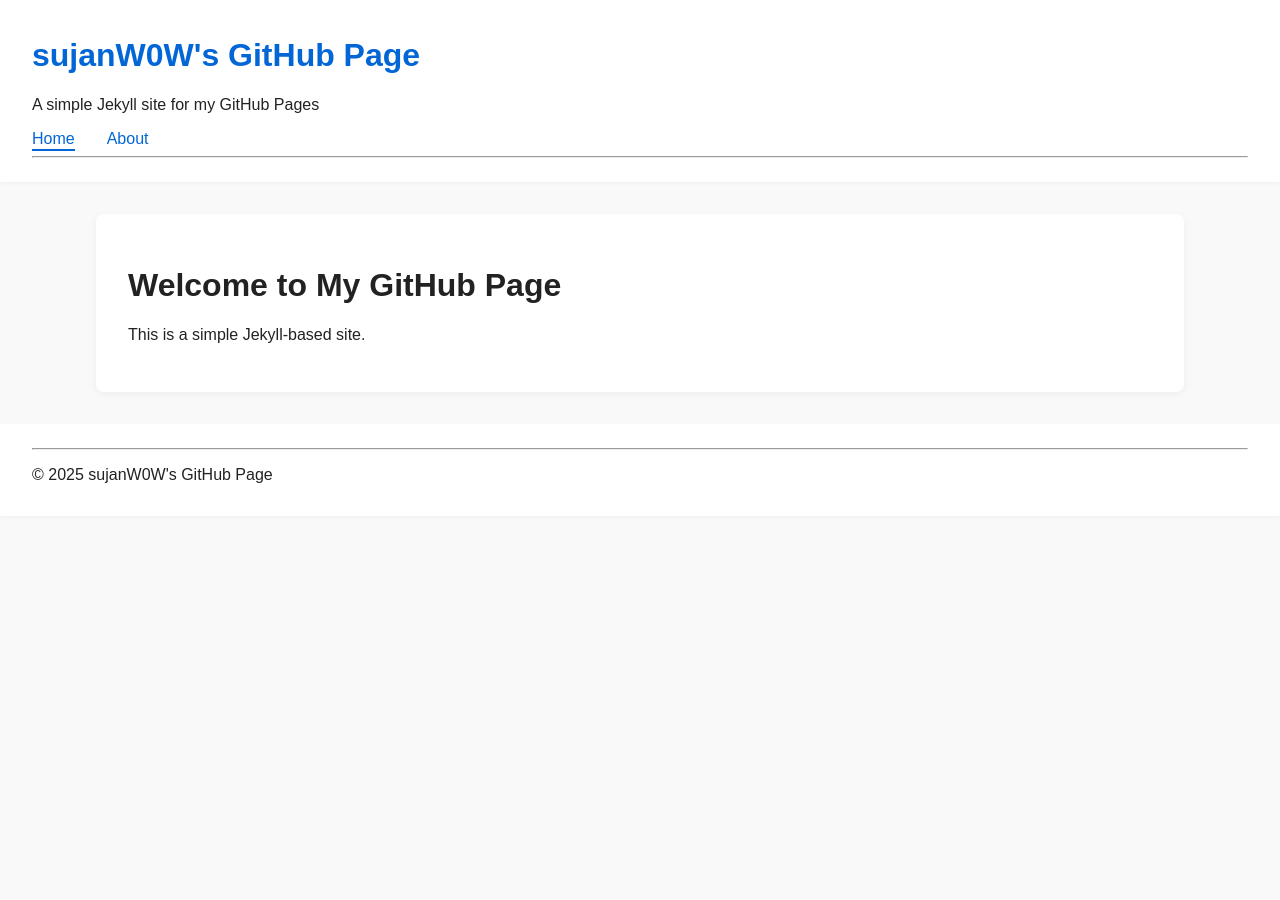
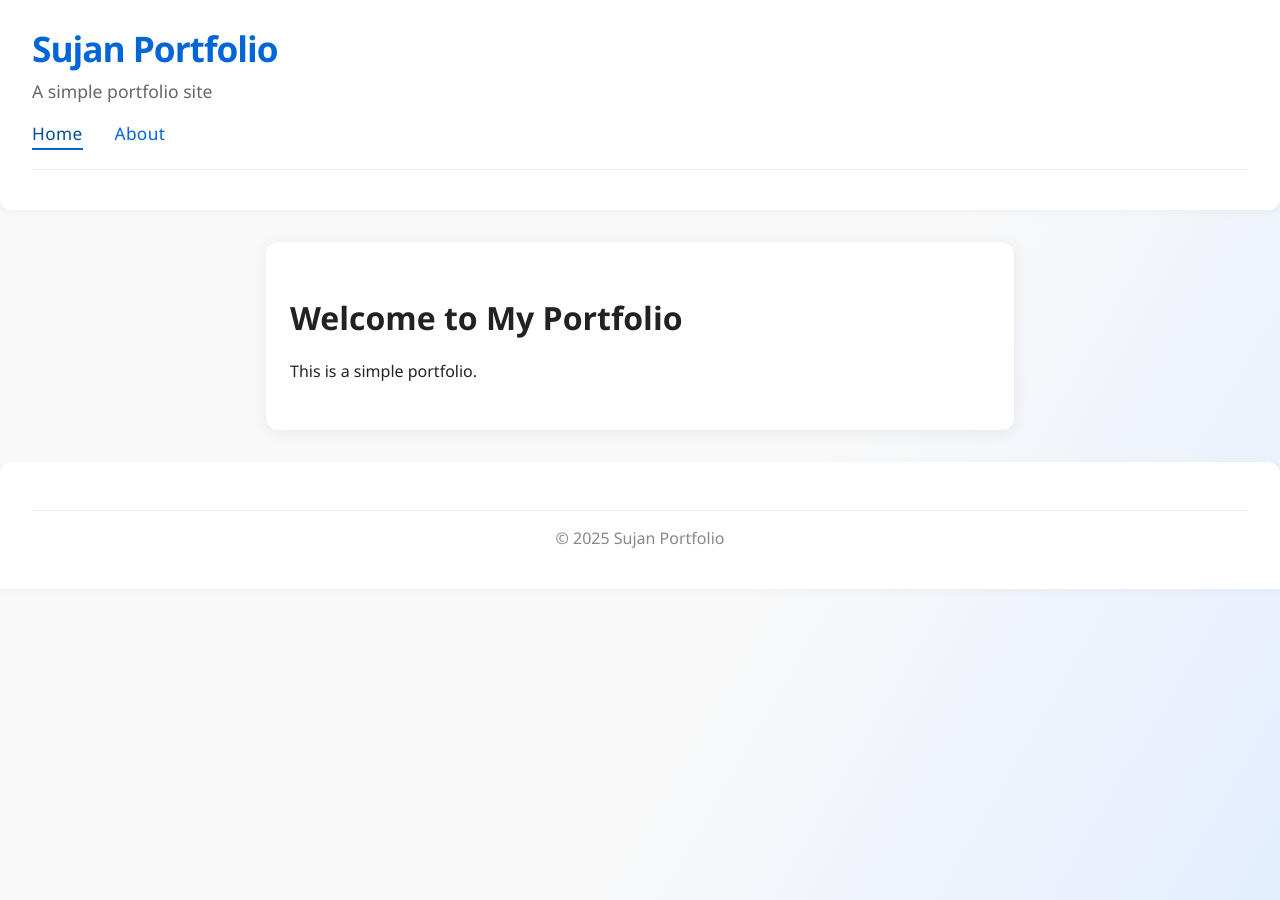
Before and after one commit to sujanW0W/sujanW0W.github.io, a Jekyll site: the page built from index.md, in a window 1280 px wide. Built offline with Jekyll 4.4.1, drawn with Linux system fonts in a browser that asks for light colours; our own code applies the rules of GitHub Pages for plain Markdown files.

Commit message:
feat: updated layout

```diff
--- a/_config.yml
+++ b/_config.yml
@@ -1,3 +1,3 @@
 theme: minima
-title: sujanW0W's GitHub Page
-description: A simple Jekyll site for my GitHub Pages
+title: Sujan Portfolio
+description: A simple portfolio site
--- a/_layouts/default.html
+++ b/_layouts/default.html
@@ -3,7 +3,7 @@
 <head>
   <meta charset="UTF-8">
   <meta name="viewport" content="width=device-width, initial-scale=1.0">
-  <title>{{ page.title }} - {{ site.title }}</title>
+  <title>{{ page.title }}</title>
   <link rel="stylesheet" href="{{ '/assets/main.css' | relative_url }}">
 </head>
 <body>
--- a/assets/main.css
+++ b/assets/main.css
@@ -1,36 +1,55 @@
 body {
-    font-family: Arial, sans-serif;
+    font-family: "Segoe UI", "Roboto", "Arial", sans-serif;
     margin: 0;
     padding: 0;
-    background: #f9f9f9;
+    background: linear-gradient(120deg, #f9f9f9 60%, #e3eefe 100%);
     color: #222;
+    min-height: 100vh;
 }
+
 header,
 footer {
     background: #fff;
-    padding: 1em 2em;
-    box-shadow: 0 2px 4px rgba(0, 0, 0, 0.03);
+    padding: 1.5em 2em;
+    box-shadow: 0 2px 8px rgba(0, 0, 0, 0.04);
+    border-radius: 0 0 12px 12px;
 }
+
+header h1 {
+    margin: 0 0 0.2em 0;
+    font-size: 2.2em;
+    letter-spacing: -1px;
+}
+header p {
+    margin: 0 0 0.8em 0;
+    color: #666;
+    font-size: 1.1em;
+}
+
 main {
-    width: 80vw;
-    max-width: 1200px;
-    min-width: 300px;
+    width: 90vw;
+    max-width: 700px;
+    min-width: 0;
     margin: 2em auto;
     background: #fff;
-    padding: 2em;
-    border-radius: 8px;
-    box-shadow: 0 2px 8px rgba(0, 0, 0, 0.05);
+    padding: 2em 1.5em;
+    border-radius: 12px;
+    box-shadow: 0 2px 16px rgba(0, 0, 0, 0.07);
 }
+
 a {
     color: #0366d6;
     text-decoration: none;
+    transition: color 0.2s;
 }
-a:hover {
+a:hover,
+a:focus {
     text-decoration: underline;
+    color: #024b9a;
 }
 
 nav {
-    margin: 1em 0 0.5em 0;
+    margin: 1.2em 0 0.7em 0;
 }
 .nav {
     list-style: none;
@@ -38,18 +57,58 @@ nav {
     margin: 0;
     display: flex;
     gap: 2em;
+    flex-wrap: wrap;
 }
 .nav li {
     display: inline;
 }
 .nav a {
-    padding-bottom: 2px;
-    border-bottom: 2px solid transparent;
+    padding-bottom: 3px;
+    border-bottom: 2.5px solid transparent;
     font-weight: 500;
-    transition: border-color 0.2s;
+    font-size: 1.08em;
+    letter-spacing: 0.02em;
+    transition: border-color 0.2s, color 0.2s;
 }
 .nav a.active,
 .nav a:focus,
 .nav a:hover {
-    border-bottom: 2px solid #0366d6;
+    border-bottom: 2.5px solid #0366d6;
+    color: #024b9a;
 }
+
+footer {
+    margin-top: 2em;
+    text-align: center;
+    font-size: 1em;
+    color: #888;
+    border-radius: 12px 12px 0 0;
+}
+
+hr {
+    border: none;
+    border-top: 1px solid #eee;
+    margin: 1.5em 0 1em 0;
+}
+
+@media (max-width: 600px) {
+    header,
+    footer {
+        padding: 1em 0.5em;
+        border-radius: 0;
+    }
+    main {
+        width: 98vw;
+        padding: 1em 0.5em;
+        border-radius: 0;
+        margin: 1em auto;
+    }
+    .nav {
+        gap: 1em;
+        font-size: 1em;
+        justify-content: center;
+    }
+    header h1 {
+        font-size: 1.4em;
+    }
+}
--- a/index.md
+++ b/index.md
@@ -1,3 +1,8 @@
-# Welcome to My GitHub Page
+---
+layout: default
+title: Home
+---
 
-This is a simple Jekyll-based site.
+# Welcome to My Portfolio
+
+This is a simple portfolio.
```
Also changed, not shown: about.md (+0 -1 lines), index.html (deleted, +0 -7 lines).
